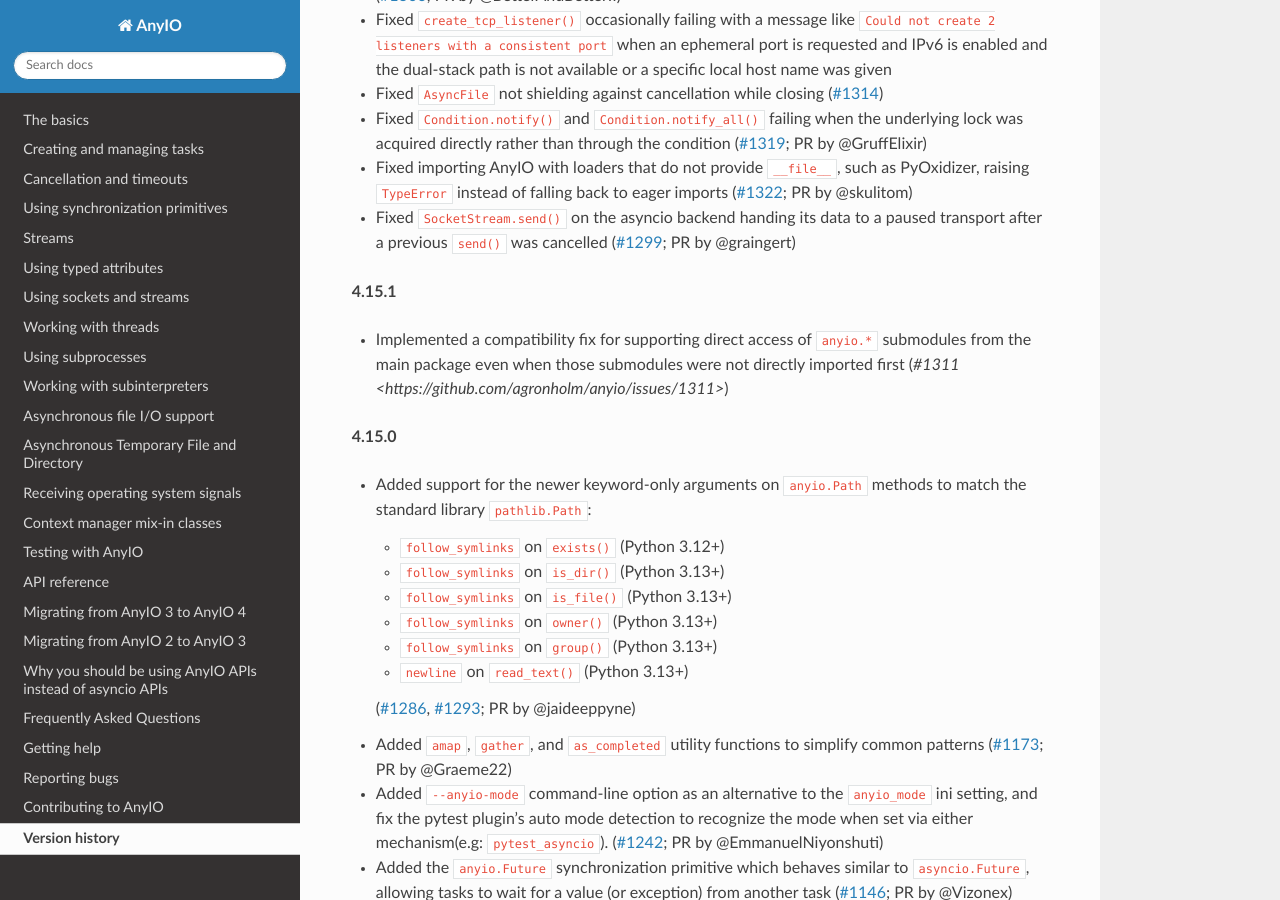
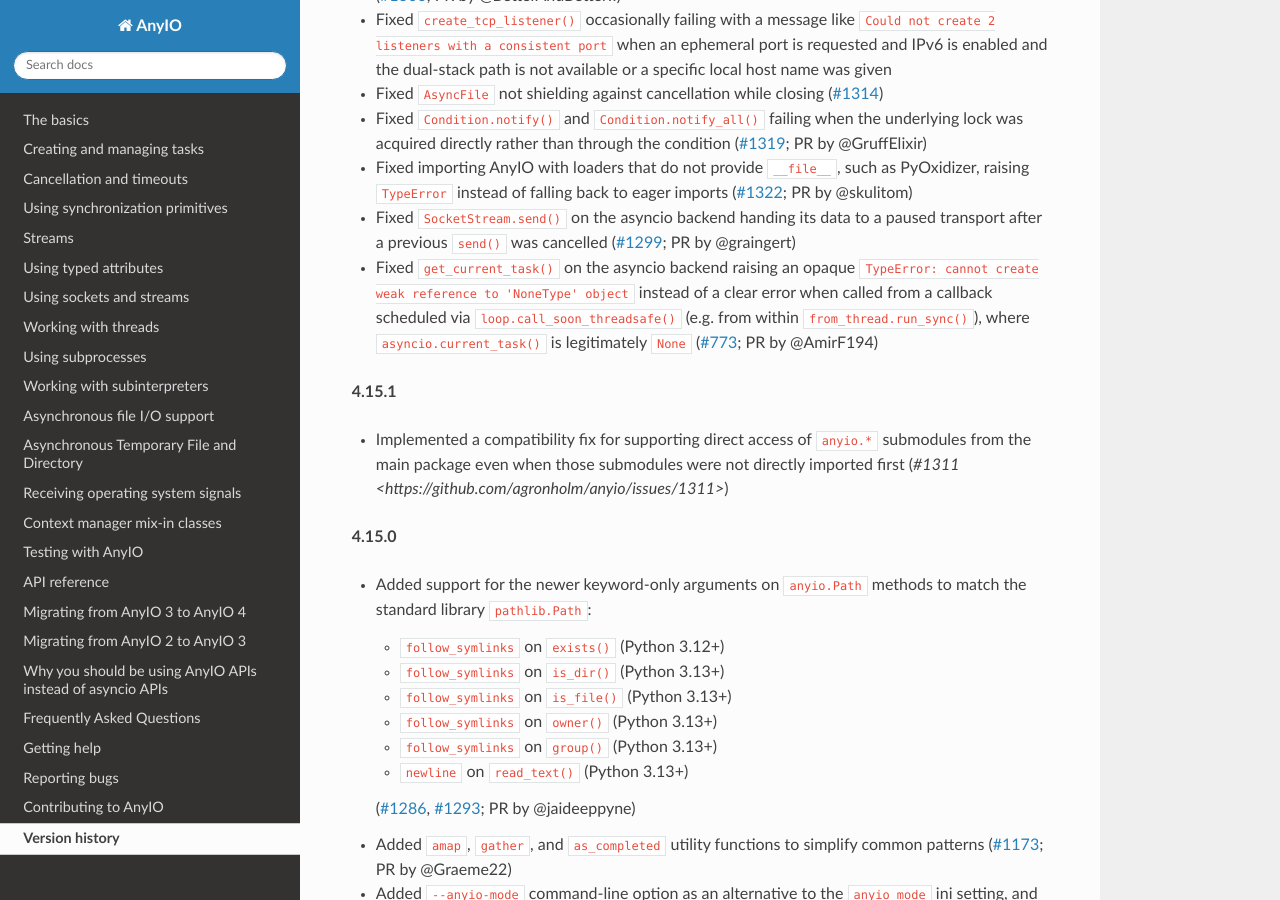
Before and after one commit to agronholm/anyio, a Sphinx documentation site: the page built from docs/versionhistory.rst, in a window 1280 px wide and 900 px high, scrolled down 322 px. Built offline with Sphinx 7.4.7 and the Read the Docs theme 3.1.0, drawn with Linux system fonts in a browser that asks for light colours; the version number could not be read and is left out.

Commit message:
Fixed get_current_task() crashing with no current task on asyncio (#1312)

```diff
--- a/docs/versionhistory.rst
+++ b/docs/versionhistory.rst
@@ -23,6 +23,12 @@ This library adheres to `Semantic Versioning 2.0 <http://semver.org/>`_.
 - Fixed ``SocketStream.send()`` on the asyncio backend handing its data to a paused
   transport after a previous ``send()`` was cancelled
   (`#1299 <https://github.com/agronholm/anyio/pull/1299>`_; PR by @graingert)
+- Fixed ``get_current_task()`` on the asyncio backend raising an opaque
+  ``TypeError: cannot create weak reference to 'NoneType' object`` instead of a clear
+  error when called from a callback scheduled via ``loop.call_soon_threadsafe()`` (e.g.
+  from within ``from_thread.run_sync()``), where ``asyncio.current_task()`` is
+  legitimately ``None``
+  (`#773 <https://github.com/agronholm/anyio/issues/773>`_; PR by @AmirF194)
 
 **4.15.1**
 
```
Also changed, not shown: 2 other files.
